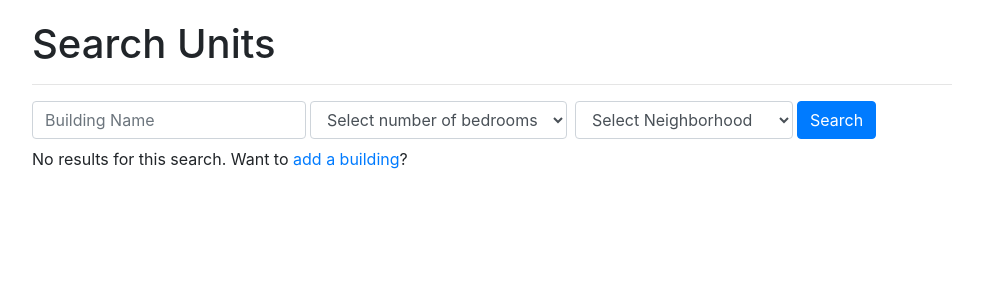
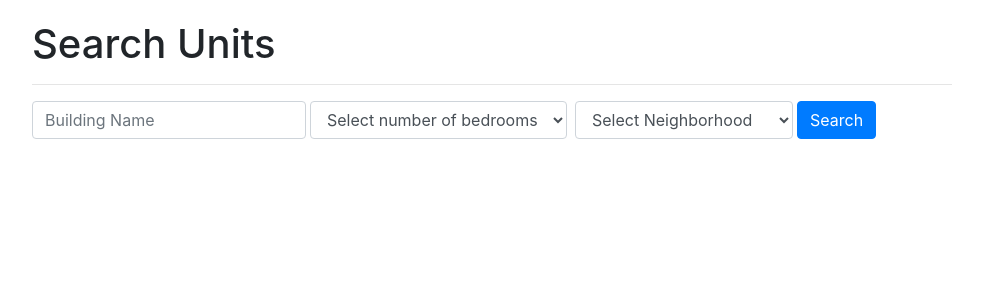
Before and after one commit to kp2zf/HoosHousing, a Django app: page /search/ in a window 1280 px wide. Shown: the part 56-356 px from the top of the page, without its empty margins (148-1131 px from the left). Run offline with Django 3.2, Linux system fonts and the light colour scheme; some libraries are stand-ins or nearby versions.

Commit message:
show No results when no results

```diff
--- a/housing/templates/search.html
+++ b/housing/templates/search.html
@@ -28,8 +28,10 @@
   <button type="submit" class="btn btn-primary mb-2">Search</button>
 </form>
 
+{% if isSearchResult %}
+  <div>
     {% if buildings %}
-<div>
+
     {% for building in buildings %}
     <div>
         <a href="{% url 'housing:building_detail' building.id %}">
@@ -37,10 +39,11 @@
         </a>
         <p>Address: {{ building.address }}</p>
     </div>
-      {%endfor%}
+    {% endfor %}
+
     {% else %}
-    No results for this search. Want to <a href="{% url 'housing:add_building' %}">add a building</a>?
-</div>
+    <p>No results for this search. Want to <a href="{% url 'housing:add_building' %}">add a building</a>?</p>
+    {% endif %}
 {% endif %}
 
 {% endblock %}
--- a/housing/views.py
+++ b/housing/views.py
@@ -50,7 +50,7 @@ def search(request):
 	bedroom_query = request.GET.get('bedrooms')
 	buildings = Building.objects.filter(Q(unit__num_bedrooms__icontains=bedroom_query)&Q(neighborhood__icontains=neighborhood_query)&Q(name__icontains=search_query)).distinct()
 	print('got buildings:', buildings)
-	return render(request, 'search.html',{'buildings':buildings, 'isQueryResult': True})
+	return render(request, 'search.html',{'buildings':buildings, 'isSearchResult': True})
 
 class AddUnitView(TemplateView):
     template_name = 'add_unit.html'
@@ -65,7 +65,7 @@ class AddUnitView(TemplateView):
         building = get_object_or_404(Building, pk=pk)
         if form.is_valid():
             form.save_unit(building)
-            return render(request,'building_detail.html',{'building':building})
+            return render(request,'building_detail.html',{'building':building })
         return render(request, 'add_unit.html', args)
 
 def add_review(request, pk):
```
Lines whose indentation alone changed are shown as unchanged.
